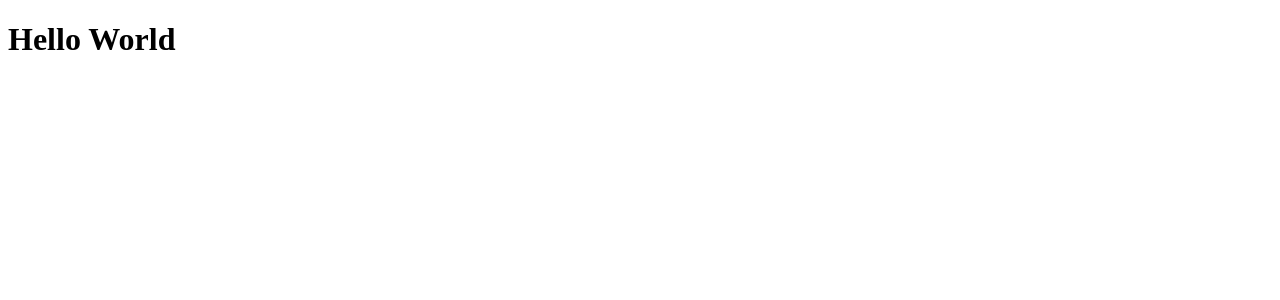
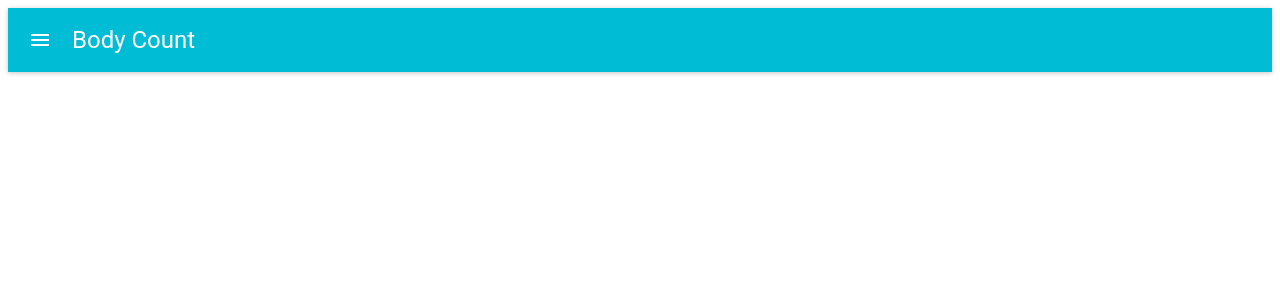
Before and after one commit to mooreorless/body-count, a React app: page / in a window 1280 px wide. Shown: the top 300 px of the page. Built offline with nearby package versions, Linux system fonts and the light colour scheme; the HTML template or start-up script is replaced by a standard one.

Commit message:
added some npm scripts for building, basic ui library configured

```diff
--- /dev/null
+++ b/assets/style.css
@@ -0,0 +1,5 @@
+* {
+	margin: 0;
+	padding: 0;
+	box-sizing: border-box;
+}
--- a/client/App.jsx
+++ b/client/App.jsx
@@ -1,6 +1,9 @@
 import React from 'react';
 import ReactDOM from 'react-dom';
 
+//Material includes
+import { MuiThemeProvider } from 'material-ui/styles';
+import AppBar from 'material-ui/AppBar';
 
 class App extends React.Component {
 	render() {
@@ -11,7 +14,17 @@ class App extends React.Component {
 	}
 };
 
+class Main extends React.Component {
+	render() {
+		return (
+			<MuiThemeProvider>
+				<AppBar title="Body Count"/>
+			</MuiThemeProvider>
+		);
+	}
+};
+
 ReactDOM.render(
-	<App />,
+	<Main />,
 	document.getElementById('app')
 );
--- a/server.js
+++ b/server.js
@@ -9,7 +9,7 @@ const app = express();
 // set up dev and production ports
 const port = 3000;
 
-// app.use(express.static(__dirname + '/client'));
+app.use(express.static(__dirname + '/assets'));
 app.use(express.static(__dirname + '/dist'));
 
 
```
Also changed, not shown: 2 other files (tests, documents, lock files or other folders).
